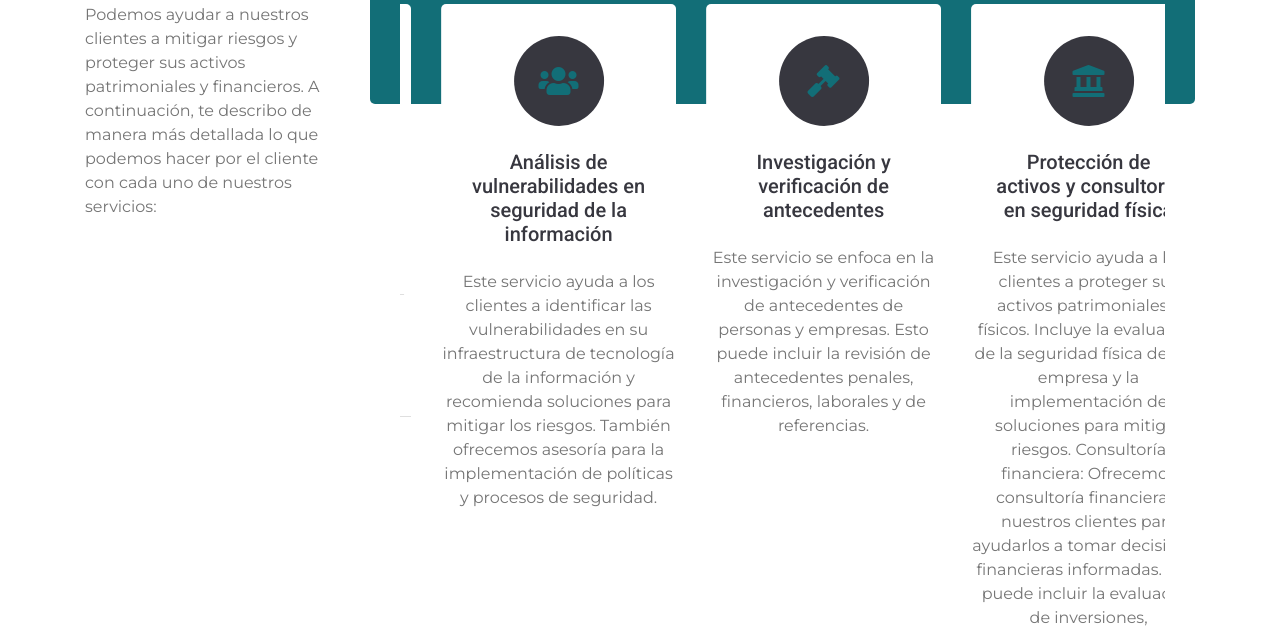
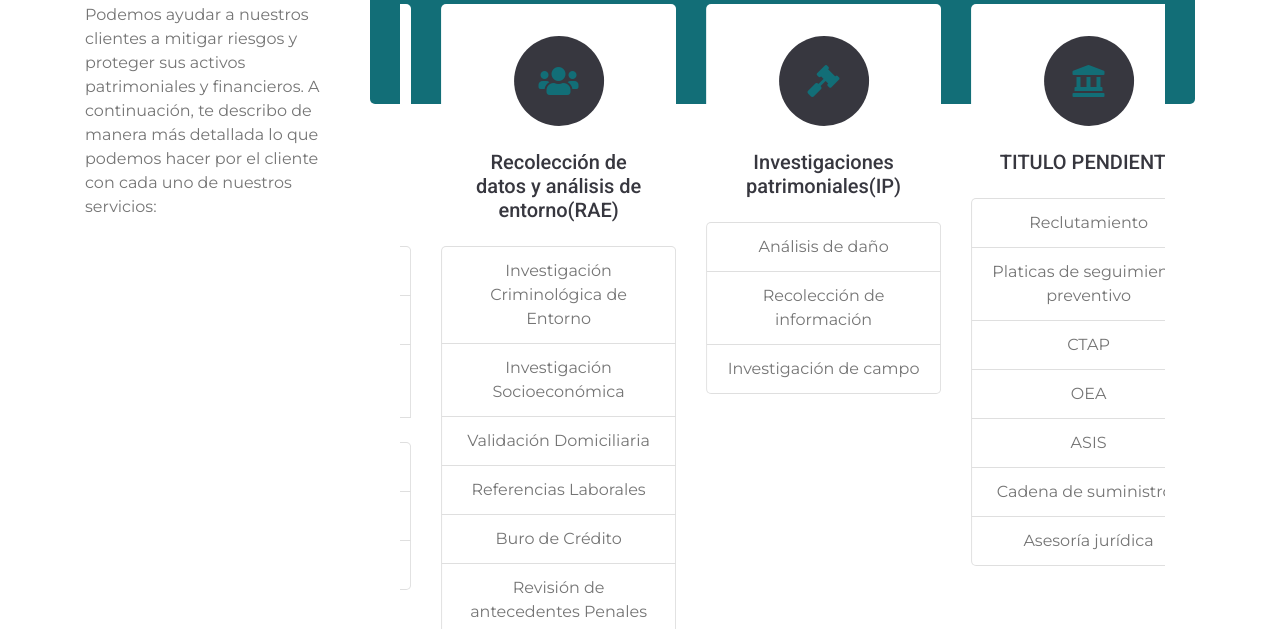
Before and after one commit to Akzag/Tutela, a plain HTML site: page service.html in a window 1280 px wide. Shown: the part 323-952 px from the top of the page. Drawn offline with nearby package versions, Linux system fonts and the light colour scheme.

Commit message:
Serrvicios

```diff
--- a/service.html
+++ b/service.html
@@ -130,61 +130,67 @@
                   <i class="fa fa-2x fa-angle-double-right"></i>
                 </div>
                 <h5 class="mb-4 px-4"> Recolección individual de información(REII) </h5>
-                <ul class="list-group list-group-flush" style="align-items: start;">
+                <ul class="list-group list-group" style="align-content: start;">
                   <li class="list-group-item">Eye detect (en proceso)</li>
                   <li class="list-group-item">Polígrafo (en proceso)</li>
-                  <li class="list-group-item">Entrevista Criminológica</li>
+                  <li class="list-group-item" style="align-text: start;">Entrevista Criminológica</li>
                   <li class="list-group">Psicométricas (en proceso)</li>
-                  <ul class="list-group list-group-flush" style="align-items: start;">
-                    <li class="list-group-item">Candidatos</li>
-                    <li class="list-group-item">Colaboradores</li>
-                    <li class="list-group-item">Testigos </li>
-                  </ul>
+                  <ol class="list-group list-group-numbered">
+                    <li class="list-group-item d-flex justify-content-between align-items-start">
+                      <div class="ms-2 me-auto">
+                        <div class="fw-bold">Candidatos</div>
+                      </div>
+                    </li>
+                    <li class="list-group-item d-flex justify-content-between align-items-start">
+                      <div class="ms-2 me-auto">
+                        <div class="fw-bold">Colaboradores </div>
+                      </div>
+                    </li>
+                    <li class="list-group-item d-flex justify-content-between align-items-start">
+                      <div class="ms-2 me-auto">
+                        <div class="fw-bold">Testigos</div>
+                      </div>
+                    </li>
+                  </ol>
                 </ul>
               </div>
               <div class="d-flex flex-column align-items-center text-center bg-white rounded pt-4">
                 <div class="icon-box bg-secondary text-primary mt-2 mb-4">
                   <i class="fa fa-2x fa-users"></i>
                 </div>
-                <h5 class="mb-4 px-4">Análisis de vulnerabilidades en seguridad de la información</h5>
-                <p class="m-0">
-                  Este servicio ayuda a los clientes a identificar las vulnerabilidades en su infraestructura de tecnología de la
-                  información y recomienda soluciones para mitigar los riesgos. También ofrecemos asesoría para la implementación de
-                  políticas y procesos de seguridad.
-                </p>
+                <h5 class="mb-4 px-4">Recolección de datos y análisis de entorno(RAE)</h5>
+                <ul class="list-group" style="align-content: start;">
+                <li class="list-group-item">Investigación Criminológica de Entorno</li>
+                <li class="list-group-item">Investigación Socioeconómica</li>
+                <li class="list-group-item">Validación Domiciliaria</li>
+                <li class="list-group-item">Referencias Laborales</li>
+                <li class="list-group-item">Buro de Crédito</li>
+                <li class="list-group-item">Revisión de antecedentes Penales en Búho Legal</li>
+              </ul>
               </div>
               <div class="d-flex flex-column align-items-center text-center bg-white rounded pt-4">
                 <div class="icon-box bg-secondary text-primary mt-2 mb-4">
                   <i class="fa fa-2x fa-gavel"></i>
                 </div>
-                <h5 class="mb-4 px-4">Investigación y verificación de antecedentes</h5>
-                <p class="m-0">
-                  Este servicio se enfoca en la investigación y verificación de antecedentes de personas y empresas. Esto puede incluir
-                  la revisión de antecedentes penales, financieros, laborales y de referencias.
-                </p>
+                <h5 class="mb-4 px-4">Investigaciones patrimoniales(IP)</h5>
+                <ul class="list-group" style="align-content: start;">
+                <li class="list-group-item">Análisis de daño</li>
+                <li class="list-group-item">Recolección de información</li>
+                <li class="list-group-item">Investigación de campo</li>
               </div>
               <div class="d-flex flex-column align-items-center text-center bg-white rounded pt-4">
                 <div class="icon-box bg-secondary text-primary mt-2 mb-4">
                   <i class="fa fa-2x fa-landmark"></i>
                 </div>
-                <h5 class="mb-4 px-4">Protección de activos y consultoría en seguridad física</h5>
-                <p class="m-0">
-                  Este servicio ayuda a los clientes a proteger sus activos patrimoniales y físicos. Incluye la evaluación de la
-                  seguridad física de una empresa y la implementación de soluciones para mitigar riesgos.
-                  Consultoría financiera: Ofrecemos consultoría financiera a nuestros clientes para ayudarlos a tomar decisiones
-                  financieras informadas. Esto puede incluir la evaluación de inversiones, asesoramiento en planes de ahorro y
-                  consultoría en finanzas corporativas.
-                </p>
-              </div>
-              <div class="d-flex flex-column align-items-center text-center bg-white rounded pt-4">
-                <div class="icon-box bg-secondary text-primary mt-2 mb-4">
-                  <i class="fa fa-2x fa-hand-holding-usd                      "></i>
-                </div>
-                <h5 class="mb-4 px-4">Consultoría financiera</h5>
-                <p class="m-0">
-                  Ofrecemos consultoría financiera a nuestros clientes para ayudarlos a tomar decisiones financieras informadas. Esto
-                  puede incluir la evaluación de inversiones, asesoramiento en planes de ahorro y consultoría en finanzas corporativas.
-                </p>
+                <h5 class="mb-4 px-4"> TITULO PENDIENTE </h5>
+                <ul class="list-group" style="align-content: start;">
+                <li class="list-group-item">Reclutamiento </li>
+                <li class="list-group-item">Platicas de seguimiento preventivo</li>
+                <li class="list-group-item">CTAP</li>
+                <li class="list-group-item">OEA</li>
+                <li class="list-group-item">ASIS</li>
+                <li class="list-group-item">Cadena de suministros</li>
+                <li class="list-group-item">Asesoría jurídica</li>
               </div>
             </div>
           </div>
```
